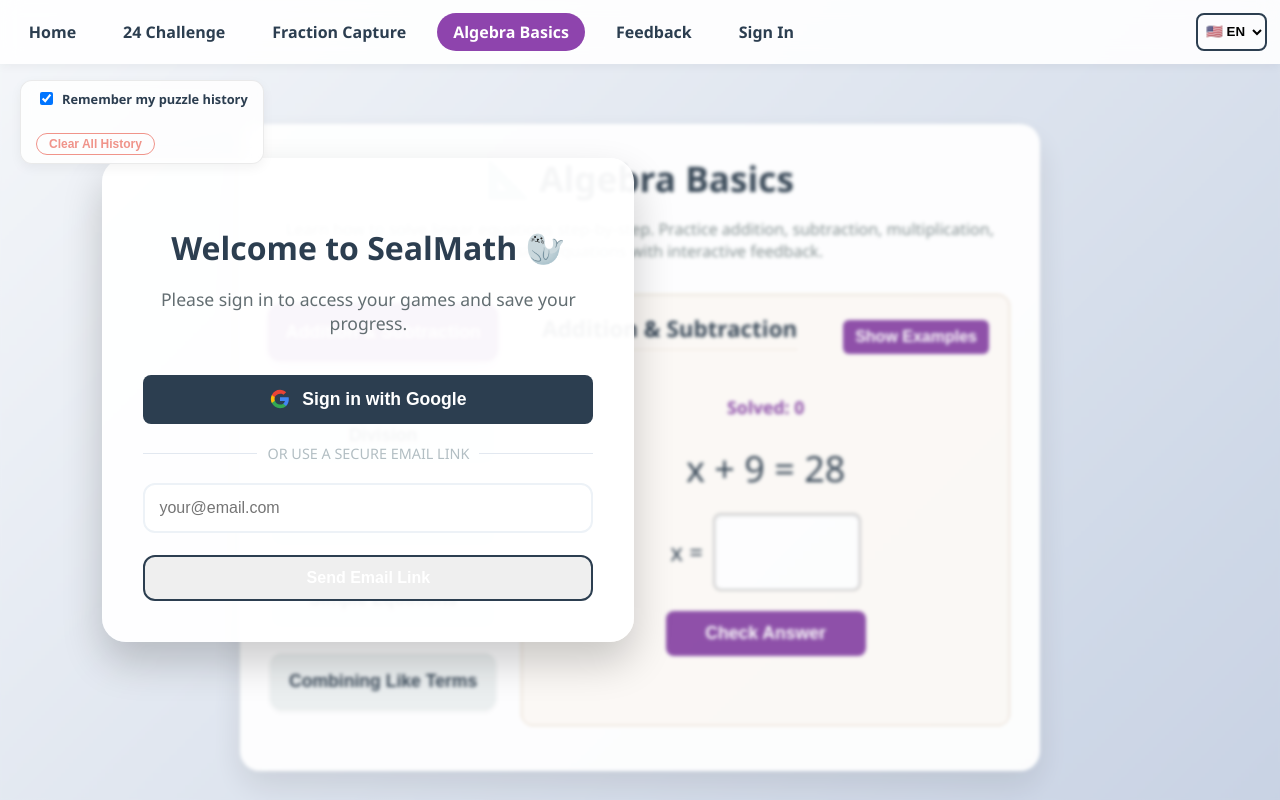
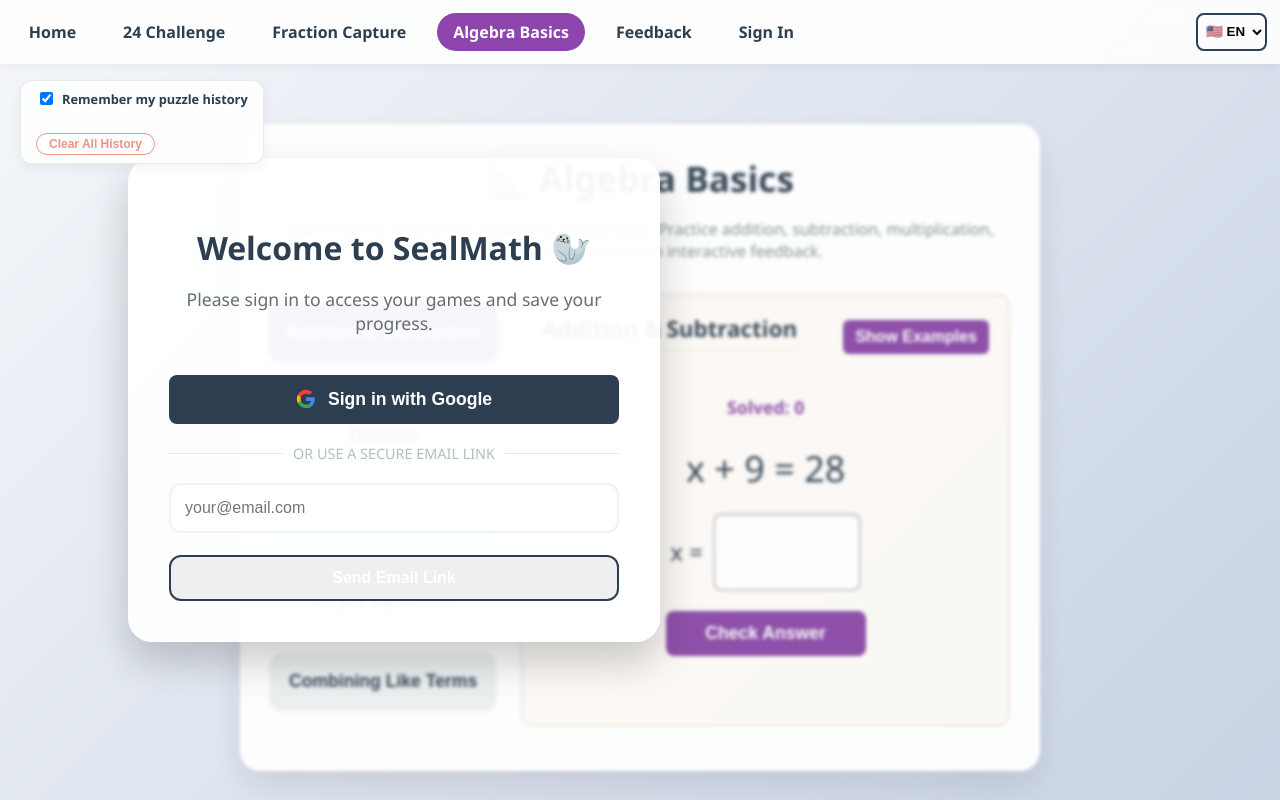
Before and after one commit to sealmathcom-netizen/sealmath, a Next.js app: page /algebra in a window 1280 px wide. Shown: the top 800 px of the page. Built offline with nearby package versions, Linux system fonts and the light colour scheme; no server answers.

Commit message:
fix perfect spot login window

```diff
--- a/src/components/auth/AuthWall.tsx
+++ b/src/components/auth/AuthWall.tsx
@@ -35,7 +35,8 @@
           display: 'flex',
           alignItems: 'center',
           justifyContent: 'flex-start',
-          padding: '20px 8vw',
+
+          padding: '20px 10vw',
           background: 'rgba(255, 255, 255, 0.02)',
           animation: 'fadeIn 0.5s ease forwards'
         }}>
```
